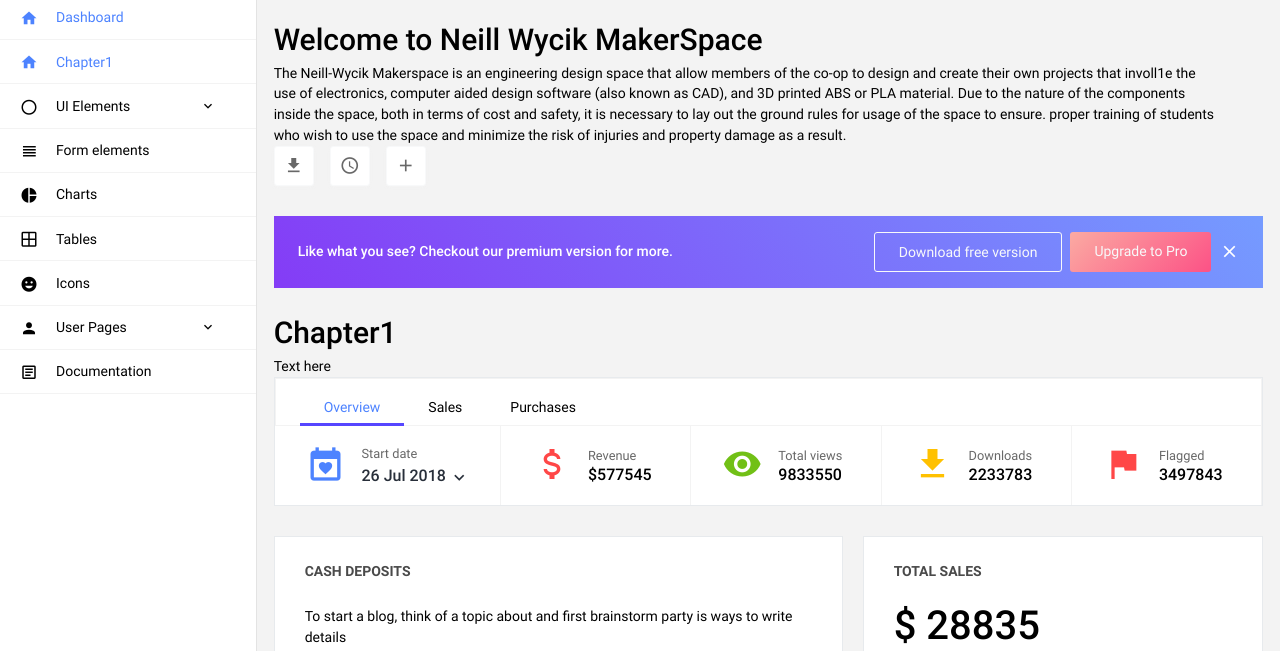
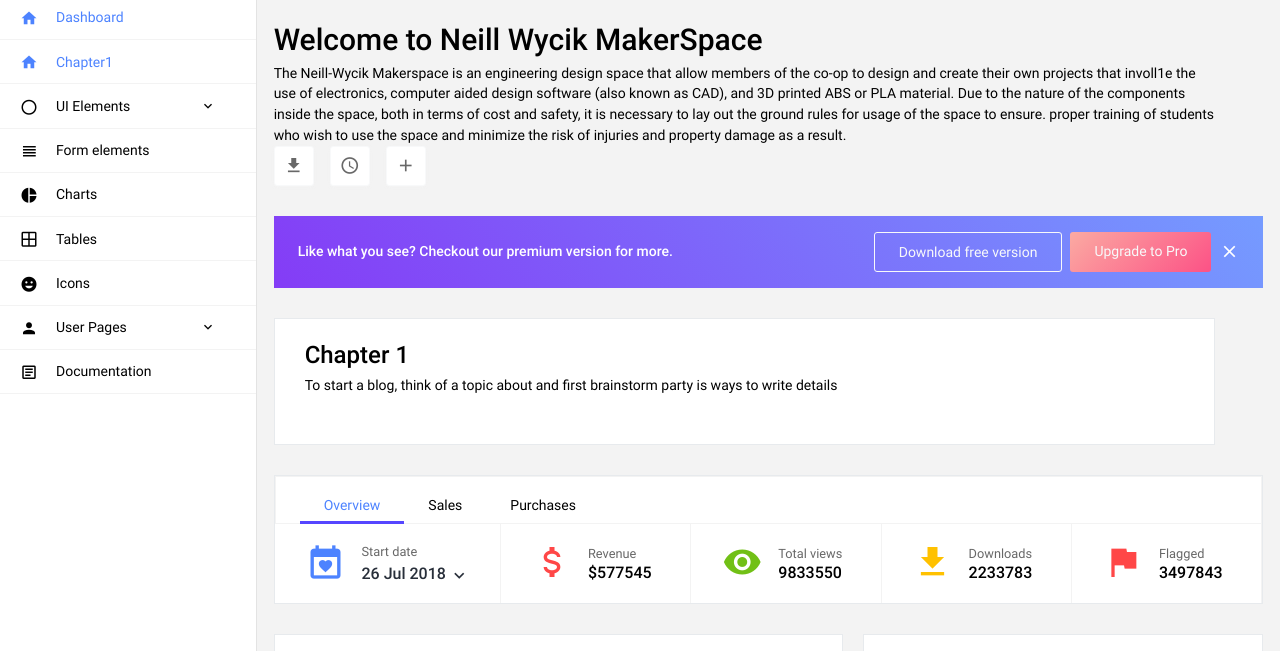
Before and after one commit to nwmakerspace/nwmakerspace.github.io, a website with bundled scripts: page index.html in a window 1280 px wide. Shown: the part 69-720 px from the top of the page. Built offline with nearby package versions, Linux system fonts and the light colour scheme.

Commit message:
Update index.html

```diff
--- a/index.html
+++ b/index.html
@@ -257,8 +257,16 @@
             </div>
           </div>
           <div class="mr-md-3 mr-xl-5">
-            <h2 id="chapter1">Chapter1</h2>
-            <p class="mb-md-0">Text here</p>
+            <div class="row">
+                <div class="col-md-12 grid-margin stretch-card">
+                    <div class="card">
+                        <div class="card-body">
+                            <h3 id="chapter1">Chapter 1</h3>
+                        <p class="mb-4">To start a blog, think of a topic about and first brainstorm party is ways to write details</p>
+                        </div>
+                  </div>
+                </div>
+            </div>
           </div>
 
           <div class="row">
```
